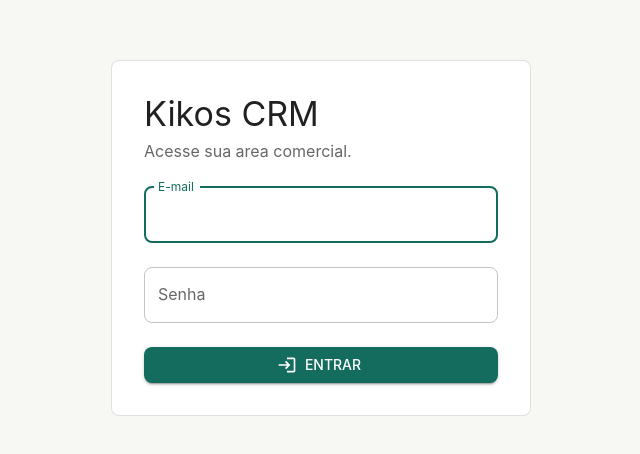
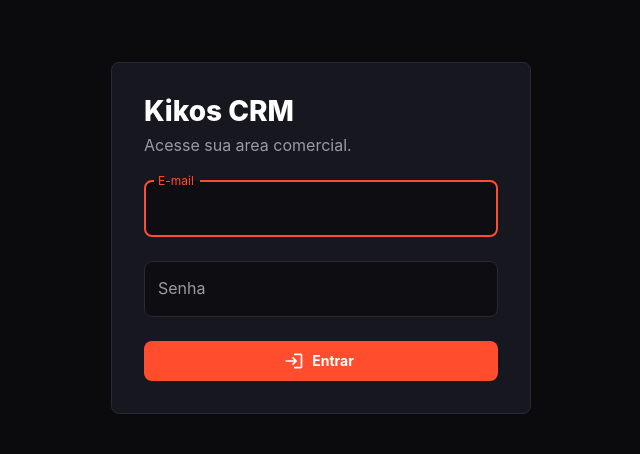
Before and after one commit to Enricky9/crm-kikos-fitness, a React (Vite) app in the folder apps/web/: page /login in a window 1280 px wide. Shown: the part 162-616 px from the top of the page, without its empty margins (319-959 px from the left). Built offline with nearby package versions, Linux system fonts and the light colour scheme; no server answers.

Commit message:
style(web): add figma dark theme and sidebar shell

```diff
--- a/apps/web/src/main.tsx
+++ b/apps/web/src/main.tsx
@@ -1,4 +1,4 @@
-import { CssBaseline, ThemeProvider, createTheme } from "@mui/material";
+import { CssBaseline, ThemeProvider } from "@mui/material";
 import { QueryClient, QueryClientProvider } from "@tanstack/react-query";
 import React from "react";
 import ReactDOM from "react-dom/client";
@@ -8,29 +8,9 @@ import { AuthProvider } from "./auth/AuthContext";
 import { RequireAuth } from "./auth/RequireAuth";
 import { LoginPage } from "./features/auth/LoginPage";
 import { AppShell } from "./ui/AppShell";
+import { theme } from "./ui/theme";
 
 const queryClient = new QueryClient();
-
-const theme = createTheme({
-  palette: {
-    mode: "light",
-    primary: {
-      main: "#146c5f"
-    },
-    secondary: {
-      main: "#d1495b"
-    },
-    background: {
-      default: "#f7f7f4"
-    }
-  },
-  shape: {
-    borderRadius: 8
-  },
-  typography: {
-    fontFamily: ["Inter", "Roboto", "Arial", "sans-serif"].join(",")
-  }
-});
 
 ReactDOM.createRoot(document.getElementById("root") as HTMLElement).render(
   <React.StrictMode>
--- /dev/null
+++ b/apps/web/src/ui/theme.ts
@@ -0,0 +1,167 @@
+import { createTheme } from "@mui/material";
+
+export const theme = createTheme({
+  palette: {
+    mode: "dark",
+    primary: {
+      main: "#FF4D2D",
+      contrastText: "#FFFFFF"
+    },
+    secondary: {
+      main: "#9A9AA5"
+    },
+    background: {
+      default: "#0B0B0D",
+      paper: "#17171F"
+    },
+    text: {
+      primary: "#FFFFFF",
+      secondary: "#9A9AA5"
+    },
+    divider: "#2A2A36"
+  },
+  shape: {
+    borderRadius: 8
+  },
+  typography: {
+    fontFamily: ["Inter", "Roboto", "Arial", "sans-serif"].join(","),
+    h4: {
+      fontSize: "1.75rem",
+      fontWeight: 800,
+      lineHeight: 1.2
+    },
+    h5: {
+      fontWeight: 800
+    },
+    h6: {
+      fontWeight: 750
+    },
+    button: {
+      fontWeight: 700,
+      textTransform: "none"
+    }
+  },
+  components: {
+    MuiCssBaseline: {
+      styleOverrides: {
+        body: {
+          backgroundColor: "#0B0B0D"
+        },
+        "*": {
+          scrollbarColor: "#2A2A36 #0B0B0D"
+        },
+        "*::-webkit-scrollbar": {
+          width: 10,
+          height: 10
+        },
+        "*::-webkit-scrollbar-thumb": {
+          backgroundColor: "#2A2A36",
+          borderRadius: 8
+        },
+        "*::-webkit-scrollbar-track": {
+          backgroundColor: "#0B0B0D"
+        }
+      }
+    },
+    MuiButton: {
+      styleOverrides: {
+        root: {
+          borderRadius: 8,
+          boxShadow: "none",
+          minHeight: 40
+        },
+        contained: {
+          "&:hover": {
+            boxShadow: "0 10px 28px rgba(255, 77, 45, 0.28)"
+          }
+        },
+        outlined: {
+          borderColor: "#2A2A36",
+          color: "#FFFFFF",
+          "&:hover": {
+            borderColor: "#FF4D2D",
+            backgroundColor: "rgba(255, 77, 45, 0.08)"
+          }
+        }
+      }
+    },
+    MuiPaper: {
+      styleOverrides: {
+        root: {
+          backgroundImage: "none",
+          backgroundColor: "#17171F",
+          borderColor: "#2A2A36"
+        }
+      }
+    },
+    MuiTextField: {
+      defaultProps: {
+        variant: "outlined"
+      }
+    },
+    MuiOutlinedInput: {
+      styleOverrides: {
+        root: {
+          backgroundColor: "#0E0E12",
+          borderRadius: 8,
+          "& fieldset": {
+            borderColor: "#2A2A36"
+          },
+          "&:hover fieldset": {
+            borderColor: "#FF4D2D"
+          },
+          "&.Mui-focused fieldset": {
+            borderColor: "#FF4D2D"
+          }
+        }
+      }
+    },
+    MuiInputLabel: {
+      styleOverrides: {
+        root: {
+          color: "#9A9AA5",
+          "&.Mui-focused": {
+            color: "#FF4D2D"
+          }
+        }
+      }
+    },
+    MuiTableCell: {
+      styleOverrides: {
+        root: {
+          borderColor: "#2A2A36"
+        },
+        head: {
+          color: "#9A9AA5",
+          fontSize: "0.75rem",
+          fontWeight: 800,
+          textTransform: "uppercase"
+        }
+      }
+    },
+    MuiChip: {
+      styleOverrides: {
+        root: {
+          borderRadius: 8,
+          fontWeight: 700
+        }
+      }
+    },
+    MuiDrawer: {
+      styleOverrides: {
+        paper: {
+          backgroundColor: "#111115",
+          backgroundImage: "none",
+          borderColor: "#2A2A36"
+        }
+      }
+    },
+    MuiSkeleton: {
+      styleOverrides: {
+        root: {
+          backgroundColor: "rgba(255, 255, 255, 0.08)"
+        }
+      }
+    }
+  }
+});
```
Also changed, not shown: apps/web/src/ui/AppShell.tsx (+183 -37 lines).
